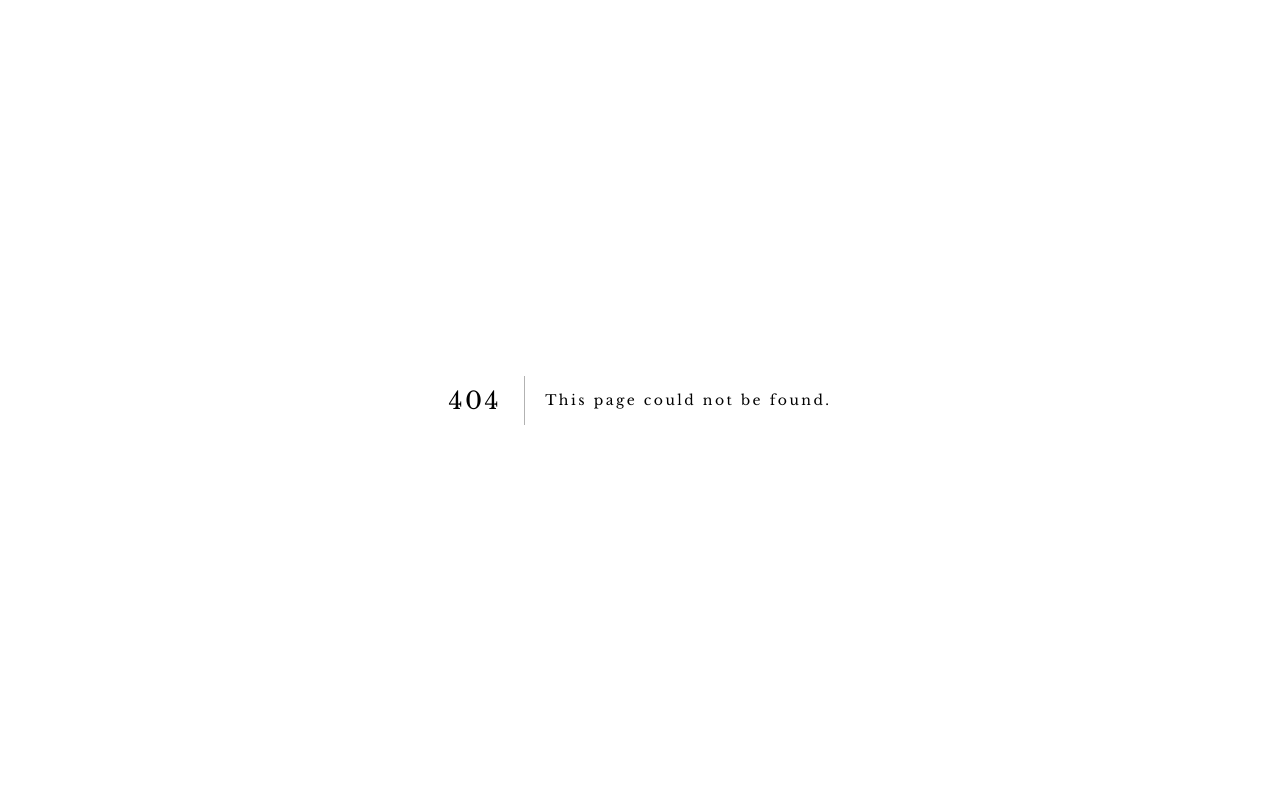
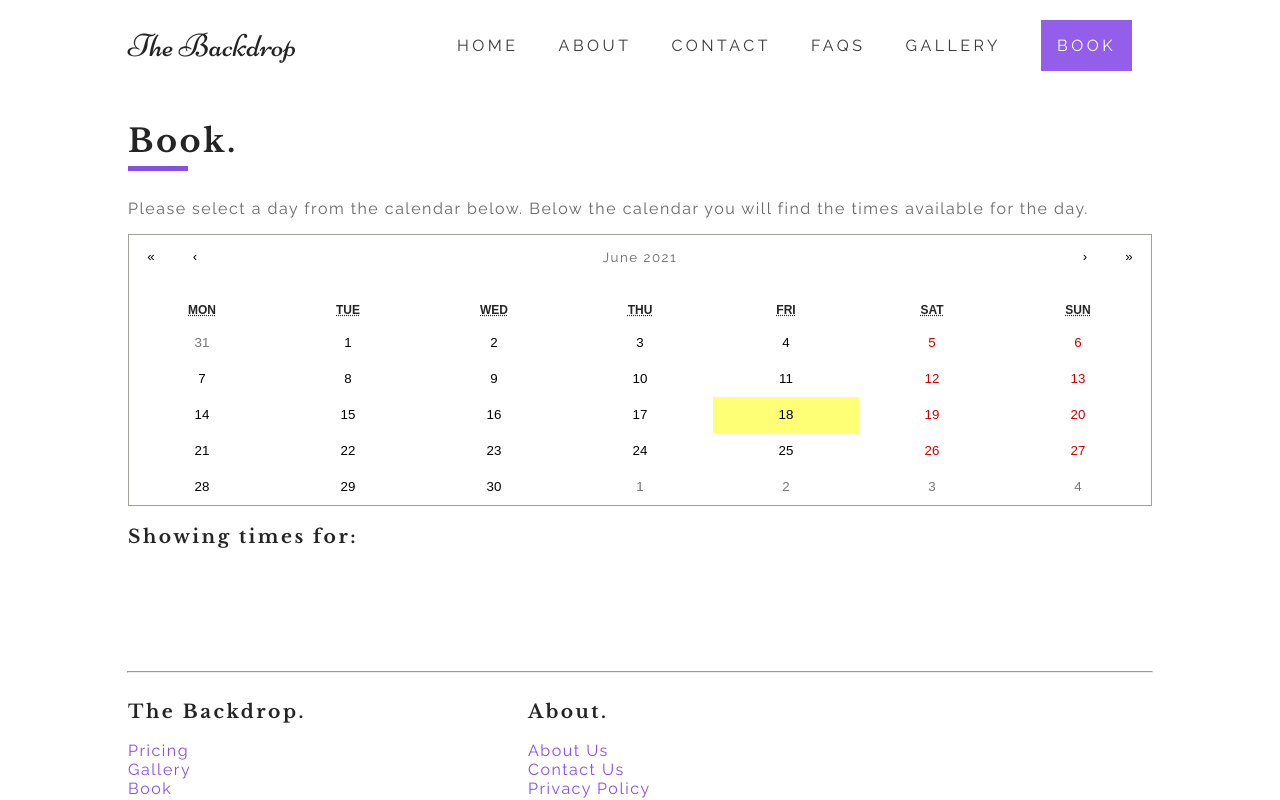
Before and after one commit to trevormangrum/thebackdrop, a Next.js app: page /book in a window 1280 px wide. Before the commit this address had no page. Shown: the top 800 px of the page. Built offline with nearby package versions, Linux system fonts and the light colour scheme.

Commit message:
Adds booking page

```diff
--- a/package.json
+++ b/package.json
@@ -14,6 +14,7 @@
   "dependencies": {
     "@apollo/client": "^3.3.20",
     "@types/graphql": "^14.5.0",
+    "@types/react-calendar": "^3.4.0",
     "@typescript-eslint/eslint-plugin": "^4.27.0",
     "@typescript-eslint/parser": "^4.27.0",
     "eslint": "^7.28.0",
--- a/src/components/Header/index.tsx
+++ b/src/components/Header/index.tsx
@@ -21,7 +21,10 @@ const Header: React.FC = () => {
           <a href="/contact">Contact</a>
           <a href="/faq">FAQs</a>
           <a href="/gallery">Gallery</a>
-          <Button href="/book" text="Book" />
+          <Button
+            href="https://squareupsandbox.com/appointments/buyer/widget/819tqe9eq1uurg/LR75TFJEFG020"
+            text="Book"
+          />
         </nav>
         <div className="nav-button" onClick={() => setMobileOpen(!mobileOpen)}>
           <div></div>
--- /dev/null
+++ b/src/pages/book/index.tsx
@@ -0,0 +1,19 @@
+import React from "react";
+import Layout from "src/components/Layout";
+import Calendar from "react-calendar";
+import "react-calendar/dist/Calendar.css";
+export default function BookingPage() {
+  const [date, getDate] = React.useState({} as Date);
+  return (
+    <Layout hero={true} heroText="Book">
+      <div className="layout-wrapper booking">
+        <p>
+          Please select a day from the calendar below. Below the calendar you
+          will find the times available for the day.{" "}
+        </p>
+        <Calendar className="book-calendar" onChange={getDate} />
+        {date && <h3> Showing times for:</h3>}
+      </div>
+    </Layout>
+  );
+}
--- a/styles/components/_layout.scss
+++ b/styles/components/_layout.scss
@@ -7,6 +7,9 @@
   @include ab.flex-column;
   width: 80%;
   align-self: center;
+  &.booking {
+    min-height: 60vh;
+  }
 }
 
 .hero-spacer {
--- /dev/null
+++ b/styles/pages/_book.scss
@@ -0,0 +1,5 @@
+@use 'abstracts' as ab;
+.book-calendar {
+  width: 100% !important;
+  align-self: center;
+}
--- a/styles/pages/_index.scss
+++ b/styles/pages/_index.scss
@@ -1,3 +1,4 @@
 @forward 'home';
 @forward 'contact';
 @forward 'gallery';
+@forward 'book';
```
Also changed, not shown: 1 other file (tests, documents, lock files or other folders).
